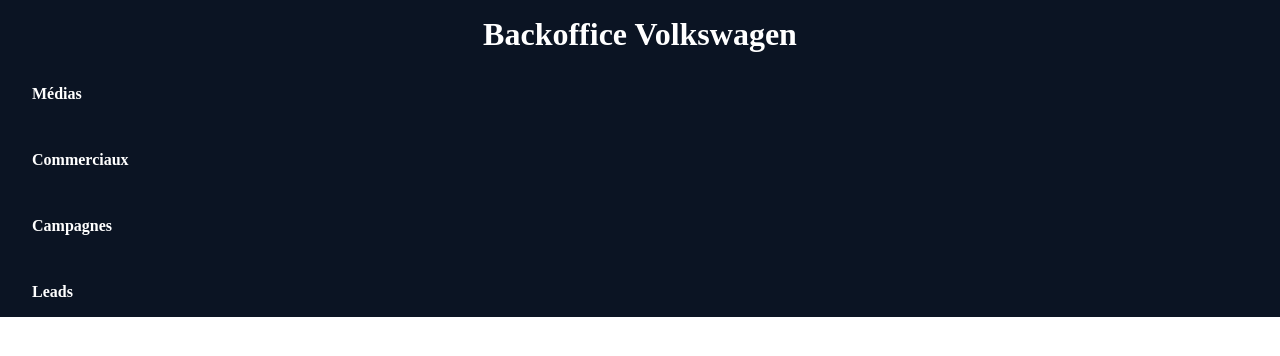
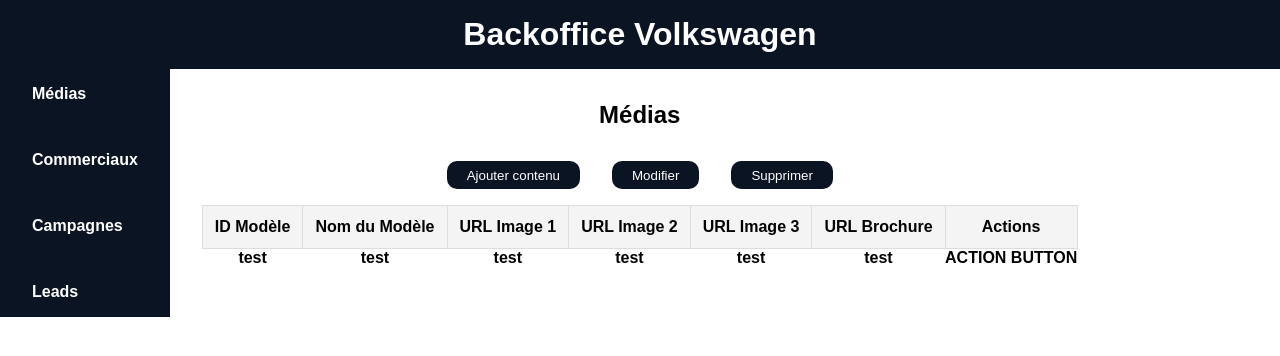
Before and after one commit to WadieBenabdouh/backoffice-volkswagen-main, a React (Vite) app: page / in a window 1280 px wide. Shown: the top 356 px of the page. Built offline with nearby package versions, Linux system fonts and the light colour scheme.

Commit message:
CLEAN Tables and design

```diff
--- a/src/App.module.scss
+++ b/src/App.module.scss
@@ -0,0 +1,3 @@
+body{
+    font-family: Arial, Helvetica, sans-serif;
+}
--- a/src/components/Dashboard/Dashboard.jsx
+++ b/src/components/Dashboard/Dashboard.jsx
@@ -1,4 +1,5 @@
 import classes from "./Dashboard.module.scss";
+import MediasDashboard from "../pages/Medias/MediaDasboard";
 
 function Dashboard() {
   return (
@@ -34,6 +35,9 @@ function Dashboard() {
         {/* SIDEBAR END */}
 
         {/* SELECTED PAGE AS COMPONENT- 4/4*/}
+        <section className={`${classes.rightPanel}`}>
+          <MediasDashboard />
+        </section>
 
         {/* SELECTED PAGE AS COMPONENT - 4/4 END*/}
       </main>
--- a/src/components/Dashboard/Dashboard.module.scss
+++ b/src/components/Dashboard/Dashboard.module.scss
@@ -17,7 +17,7 @@ header {
 
 // MAIN
 main {
-    // display: flex;
+    display: flex;
 
     .sidebar {
         background-color: $dark-blue;
--- a/src/components/pages/Medias/MediaDasboard.jsx
+++ b/src/components/pages/Medias/MediaDasboard.jsx
@@ -0,0 +1,47 @@
+import classes from "./MediasDashboard.module.scss";
+
+function MediasDashboard() {
+  return (
+    <>
+      <section className={`${classes.MediasDashboard}`}>
+        <h2>Médias</h2>
+
+        <form>
+          <div className={`${classes.buttons}`}>
+            <button>Ajouter contenu</button>
+            <button>Modifier</button>
+            <button>Supprimer</button>
+          </div>
+
+          <table>
+            <thead>
+            <tr>
+                <th>ID Modèle</th>
+                <th>Nom du Modèle</th>
+                <th>URL Image 1</th>
+                <th>URL Image 2</th>
+                <th>URL Image 3</th>
+                <th>URL Brochure</th>
+                <th>Actions</th>
+            </tr>
+            </thead>
+
+            <tbody id="filledDataTable">
+                <tr>
+                    <th>test</th>
+                    <th>test</th>
+                    <th>test</th>
+                    <th>test</th>
+                    <th>test</th>
+                    <th>test</th>
+                    <th>ACTION BUTTON</th>
+                </tr>
+            </tbody>
+          </table>
+        </form>
+      </section>
+    </>
+  );
+}
+
+export default MediasDashboard;
--- a/src/components/pages/Medias/MediasDashboard.module.scss
+++ b/src/components/pages/Medias/MediasDashboard.module.scss
@@ -0,0 +1,48 @@
+// COLOR VARIABLES
+$dark-blue: #0B1423;
+
+.MediasDashboard {
+    display: flex;
+    flex-direction: column;
+    align-items: center;
+    padding: 2em;
+    gap: 2em;
+
+    form {
+        display: flex;
+        flex-direction: column;
+        align-items: center;
+
+        .buttons {
+            display: flex;
+            gap: 2em;
+
+            button {
+                cursor: pointer;
+                padding: 0.5em 1.5em;
+                border-radius: 10px;
+                border: none;
+                color: #fff;
+                background-color: $dark-blue;
+            }
+        }
+
+        table {
+            margin-top: 1em;
+            border-collapse: collapse;
+
+            thead {
+
+                tr {
+                    background-color: #f4f4f4;
+
+
+                    th {
+                        padding: 0.75em;
+                        border: 1px solid #ddd;
+                    }
+                }
+            }
+        }
+    }
+}
```
Also changed, not shown: src/index.module.scss (line endings or trailing spaces).
